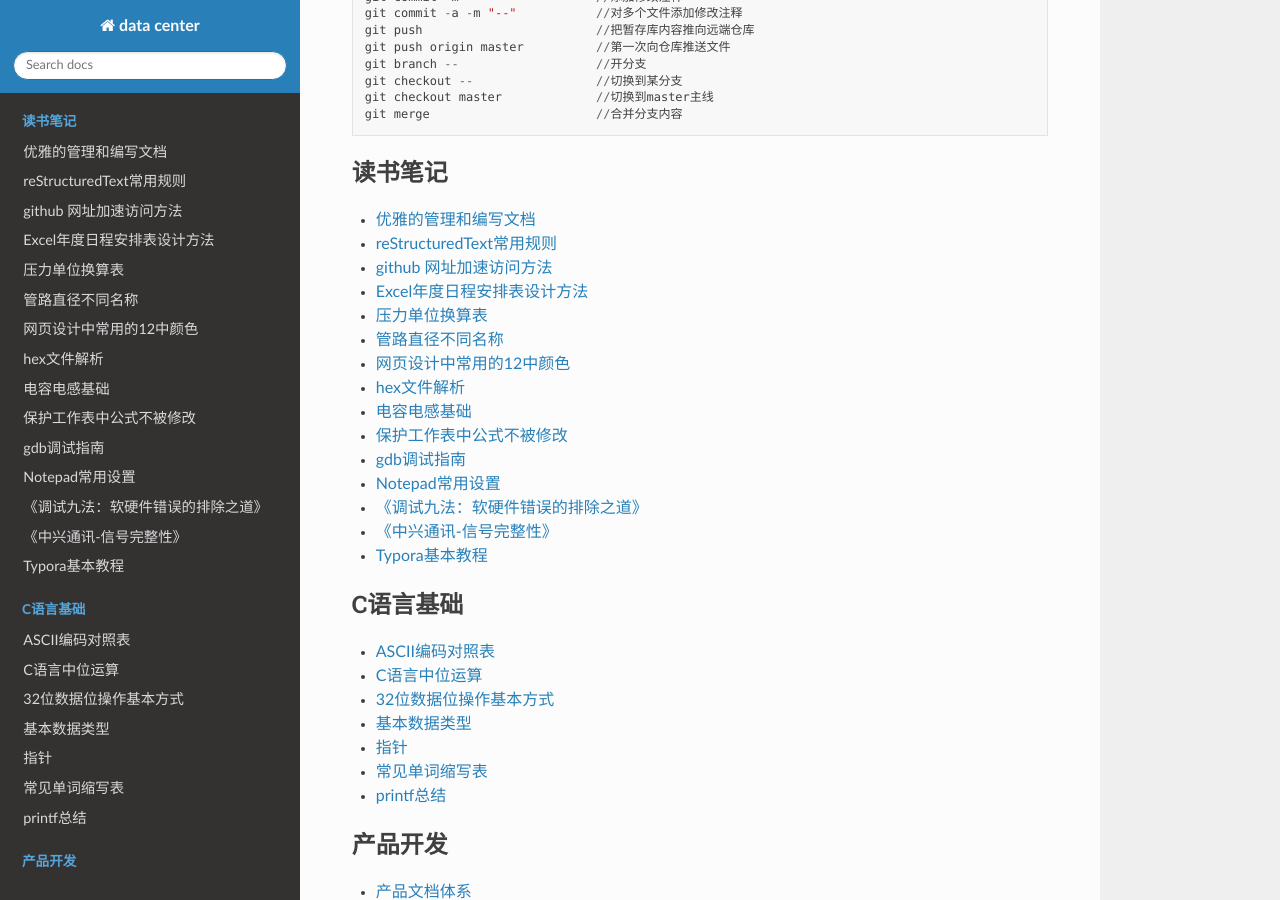
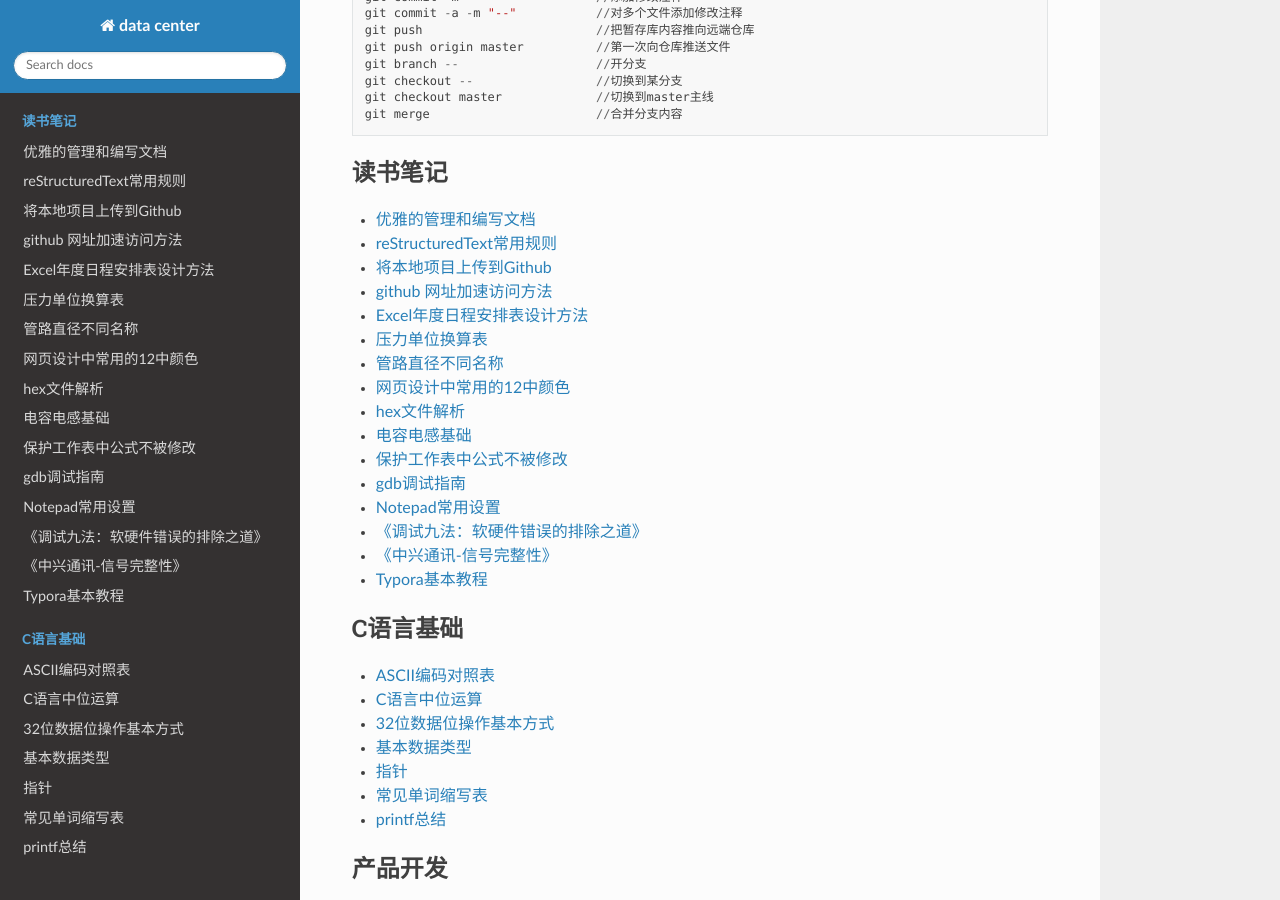
Before and after one commit to KayoungZhang/notes-center, a Sphinx documentation site: the page built from source/index.rst, in a window 1280 px wide and 900 px high, scrolled down 369 px. Built offline with Sphinx 7.4.7 and the Read the Docs theme 2.0.0, drawn with Linux system fonts in a browser that asks for light colours; some of the changed lines change nothing that is shown.

Commit message:
update git use

```diff
--- a/source/index.rst
+++ b/source/index.rst
@@ -9,6 +9,7 @@
 
    other/fluent_writing
    other/reStructuredText
+   other/github_upload
    github/github_accelerate
    other/office_calender
    other/pressure_unit
--- /dev/null
+++ b/source/other/github_upload.rst
@@ -0,0 +1,76 @@
+
+.. 标题文字下的符号长度都要大于标题长度
+
+将本地项目上传到Github
+==========================
+
+1. 安装git客户端。
+-----------------------
+
+`git官网 <https://git-scm.com/>`_
+
+2. 注册github账户。
+-------------------------
+
+`github官网 <https://github.com/>`_
+
+`码云官网 <https://gitee.com/>`_
+
+3. 绑定用户。
+---------------------
+打开gitbash命令行窗口，分别输入::
+
+	git config --global user.name "用户名"
+	git config --global user.email "邮箱"
+
+4. 为Github账户设置SSH key
+--------------------------------
+- ssh key是加密传输。由于本地Git仓库和Github仓库之间的传输是通过SSH加密的，所以连接时需要创建SSH KEY设置一下，先看一下你C盘用户目录下有没有.ssh目录，有的话看下里面有没有id_rsa和id_rsa.pub这两个文件，有就跳到下一步，没有就通过下面命令创建
+ `ssh-keygen -t rsa -C "邮箱"`，用记事本打开id_rsa.pub，得到ssh key公钥。
+
+- 进入github网址，Settings -> SSH and GPG keys -> New SSH key -> 填入一个title，再把ssh key公钥内容Key栏中。完成SSH的配置。
+
+.. figure:: pic/ssh.png
+
+5. 创建repository(仓库)
+------------------------------
+.. figure:: pic/repository.png
+
+6. 创建本地的版本库并进行文件推送。
+-------------------------------------
+
+其实也就是新建一个文件夹。如test。
+
+创建新仓库的指令::
+
+	git init //把这个目录变成Git可以管理的仓库
+	git add README.md //文件添加到仓库
+	git add . //不但可以跟单一文件，还可以跟通配符，更可以跟目录。一个点就把当前目录下所有未追踪的文件全部add了
+	git commit -m "first commit" //把文件提交到仓库
+	git remote add origin https://github.com/KayoungZhang/notes-center.git //关联远程仓库
+	git push -u origin master //把本地库的所有内容推送到远程库上
+
+**- 初始化可管控的版本库** :
+
+打开gitbash命令行窗口，输入git init回车，test文件夹中多了.git文件夹，它是Git用来跟踪和管理版本库的。
+
+**- 添加需要上传的文件，并进行上传** :
+
+把需要上传到GitHub的文件全部复制到这test这个目录下。然后在bash命令窗口输入git add .(注意这个"."，是有空格的，"."代表这个test这个文件夹下的目录全部都提交。你也可以通过（git add 文件名）提交指定的文件)把文件添加到缓存区，再使用命令git commit -m "这里面写你的注释"  把文件提交的本地仓库。
+
+**- 连接远程仓库（也就是连接Github）** :
+
+在Github上创建好Git仓库之后我们就可以和本地仓库进行关联了::
+
+	git remote add origin github上仓库地址
+
+**- 推送内容到远程库** :
+
+关联好之后我们就可以把本地库的所有内容推送到远程仓库（也就是Github）上了,由于新建的远程仓库是空的，所以要加上-u这个参数。如果远程仓库不为空，可以通过 `git pull --rebase origin master` 进行内容合并::
+
+	远程仓库为空，加入 `-u` 这个参数
+	git push -u origin master
+
+	//远程仓库不为空
+	git pull --rebase origin master
+	git push origin master
```
Also changed, not shown: source/other/pic/repository.png (added), source/other/pic/ssh.png (added).
